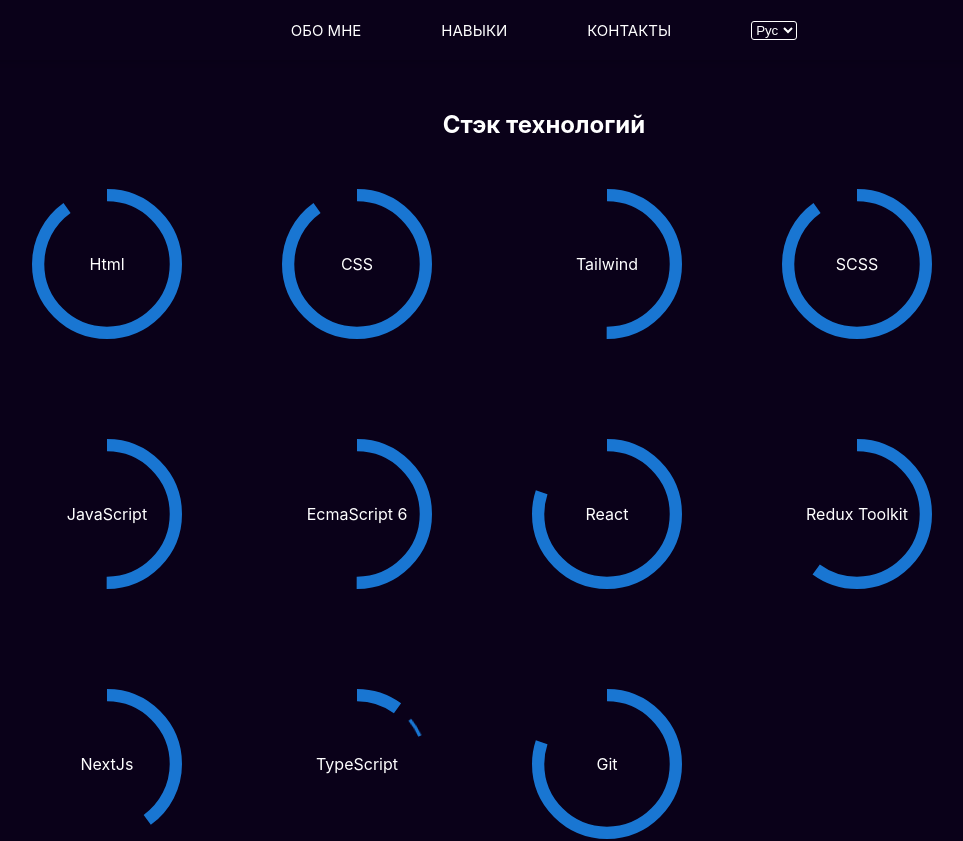
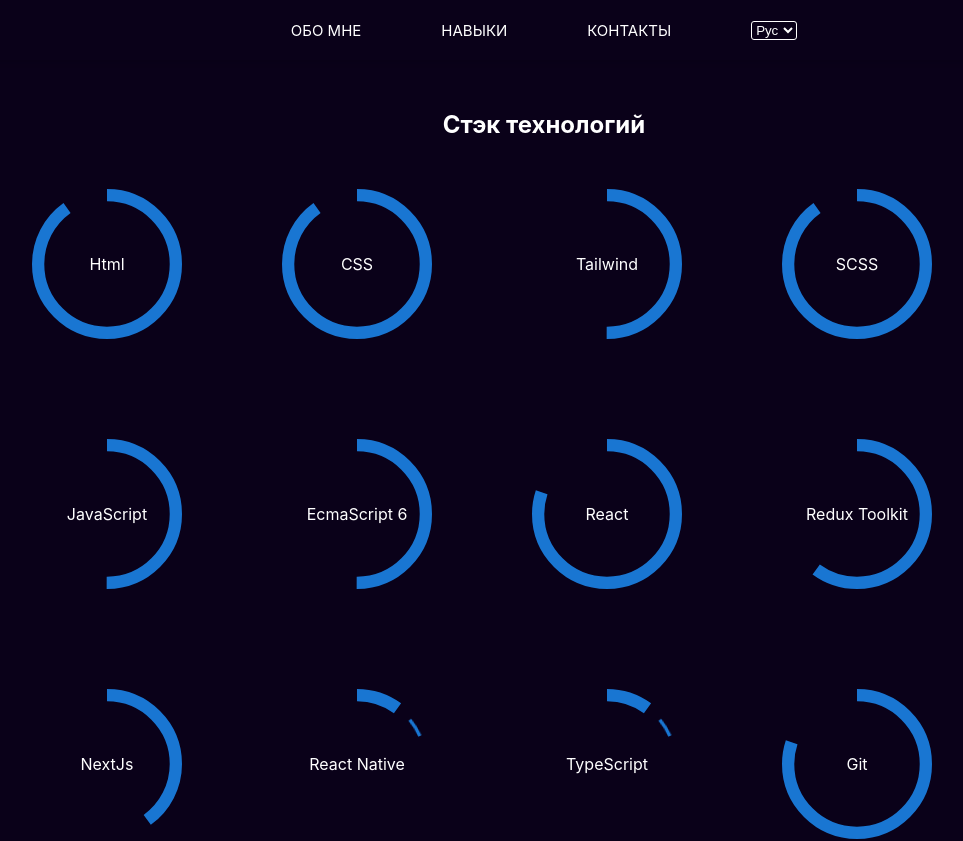
Before and after one commit to Bonecide/Resume, a React (Create React App) app: page /skills in a window 1280 px wide. Shown: the top 841 px of the page, without its empty margins (96-1059 px from the left). Built offline with nearby package versions, Linux system fonts and the light colour scheme.

Commit message:
added React Native on skills

```diff
--- a/src/pages/Skills/Skills.jsx
+++ b/src/pages/Skills/Skills.jsx
@@ -55,6 +55,11 @@
             isLearned : true,
         },
         {
+            Skill: 'React Native',
+            progress : 10,
+            isLearned : true,
+        },
+        {
             Skill: 'TypeScript',
             progress : 10,
             isLearned : true,
@@ -64,6 +69,7 @@
             progress : 80,
             isLearned : true,
         },
+
 
     ]
     return(
```
